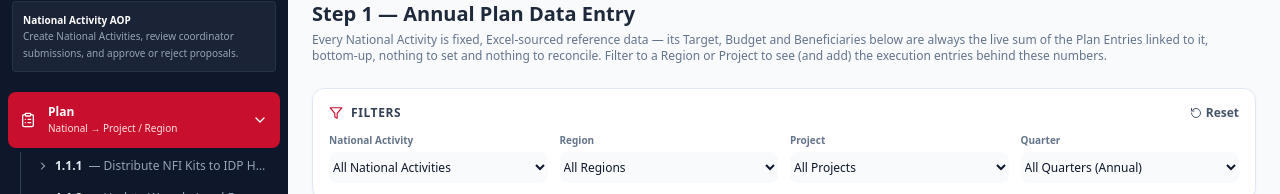
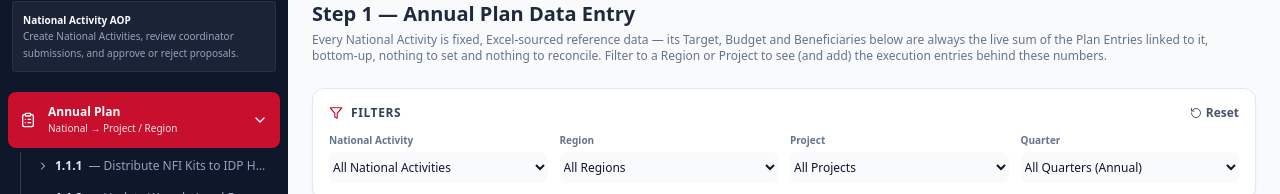
Before and after one commit to merryalem9-design/ercs-modified, a React (Vite) app: page / in a window 1280 px wide. Shown: the part 88-282 px from the top of the page. Built offline with nearby package versions, Linux system fonts and the light colour scheme.

Commit message:
changed plan to annual plan

```diff
--- a/src/components/common/Sidebar.tsx
+++ b/src/components/common/Sidebar.tsx
@@ -12,7 +12,7 @@ import {
 } from 'lucide-react';
 
 const BASE_NAV = [
-  { id: 'plan', label: 'Plan', sub: 'National → Project / Region', icon: ClipboardList },
+  { id: 'plan', label: 'Annual Plan', sub: 'National → Project / Region', icon: ClipboardList },
   { id: 'quarterly-plan', label: 'Quarterly Plan', sub: 'Split targets into Q1–Q4', icon: CalendarClock },
   { id: 'quarterly', label: 'Quarterly Actual Entry', sub: 'Actuals vs quarterly plan', icon: CalendarCheck2 },
   { id: 'report', label: 'Report', sub: 'Aggregated results', icon: BarChart3 },
```
